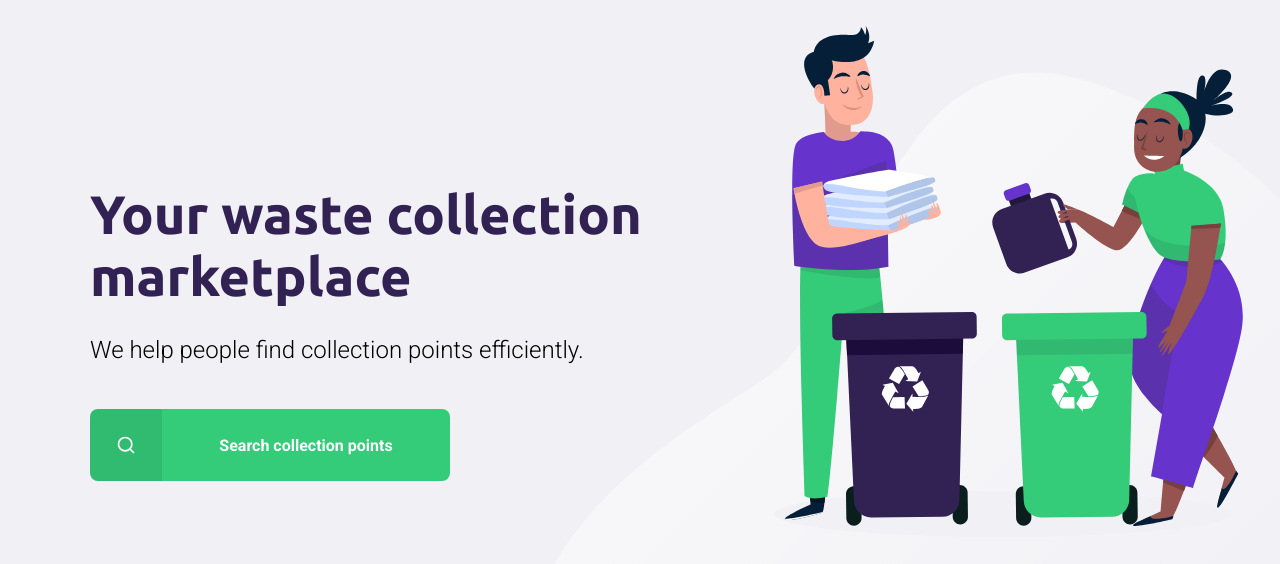
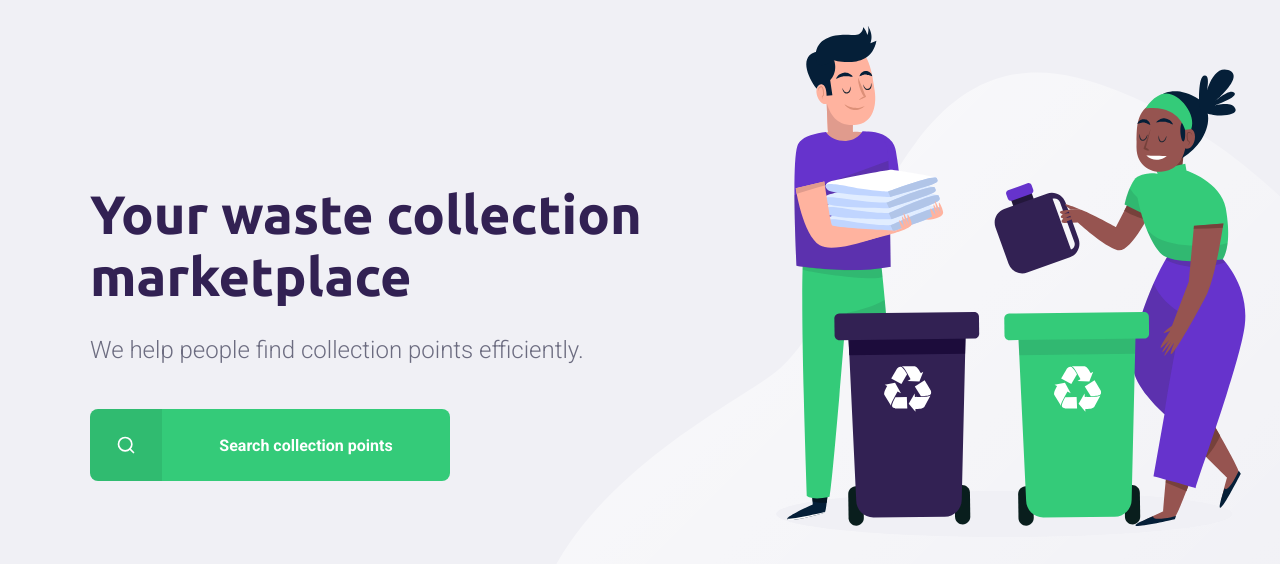
Before and after one commit to louanbastos/nextlevelweek1, a plain HTML site: page 01-starter/index.html in a window 1280 px wide. Shown: the part 114-678 px from the top of the page. Drawn offline with Linux system fonts and the light colour scheme.

Commit message:
fix some things in CSS

```diff
--- a/01-starter/styles/main.css
+++ b/01-starter/styles/main.css
@@ -34,7 +34,7 @@ h6 {
 #page-home {
   height: 100vh;
   background: url(../assets/home-background.svg) no-repeat;
-  background-position: 41vw bottom;
+  background-position: 41.2vw bottom;
 }
 
 #page-home .content {
@@ -83,6 +83,7 @@ h6 {
   font-size: 24px;
   line-height: 38px;
   margin-top: 24px;
+  color: #6c6c80;
 }
 
 #page-home main a {
```
